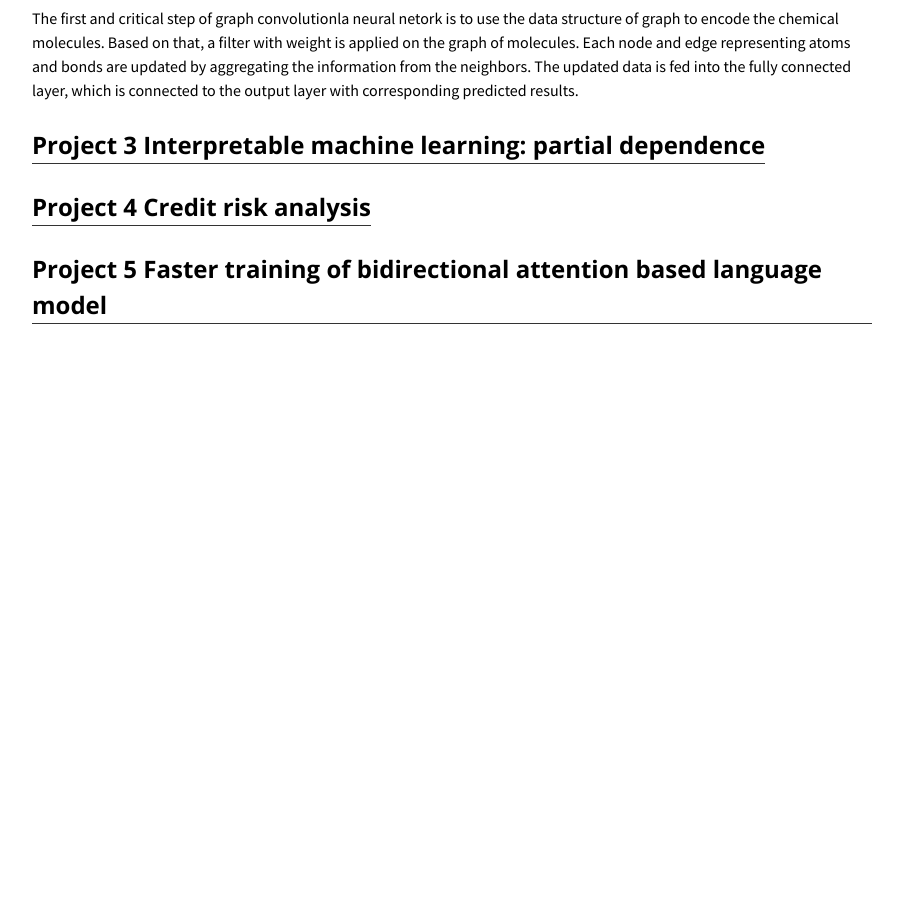
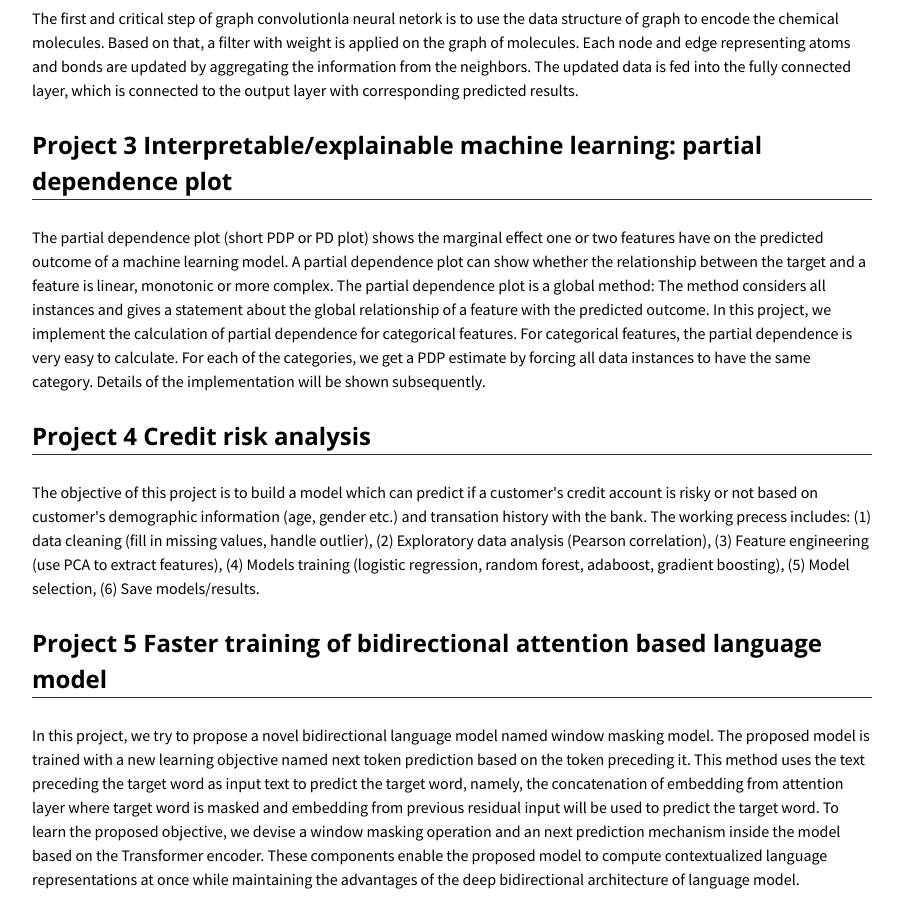
Before and after one commit to timhuang123/resume.github.io, a plain HTML site: page widgets.html in a window 1280 px wide. Shown: the part 600-1521 px from the top of the page, without its empty margins (188-1089 px from the left). Before the commit the page ends 954 px from the top, so only its background shows below. Drawn offline with nearby package versions, Linux system fonts and the light colour scheme.

Commit message:
Add files via upload

```diff
--- a/widgets.html
+++ b/widgets.html
@@ -71,20 +71,53 @@
 
 
             <div class="flex-item flex-column">
-              <h2 class="add-top-margin">Project 3 Interpretable machine learning: partial dependence</h2>
+              <h2 class="add-top-margin">Project 3 Interpretable/explainable machine learning: partial dependence plot</h2>
               <hr>
+              <p class="text add-top-margin">
+                The partial dependence plot (short PDP or PD plot) shows the marginal effect one or two features
+                have on the predicted outcome of a machine learning model. A partial dependence plot can show
+                whether the relationship between the target and a feature is linear, monotonic or more complex.
+                The partial dependence plot is a global method: The method considers all instances and gives a
+                statement about the global relationship of a feature with the predicted outcome.
+
+                In this project, we implement the calculation of partial dependence for categorical features.
+                For categorical features, the partial dependence is very easy to calculate. For each of the
+                categories, we get a PDP estimate by forcing all data instances to have the same category.
+                Details of the implementation will be shown subsequently.
+              </p>
             </div>
 
 
             <div class="flex-item flex-column">
               <h2 class="add-top-margin">Project 4 Credit risk analysis</h2>
               <hr>
+              <p class="text add-top-margin">
+                The objective of this project is to build a model which can predict if a customer's credit account is risky or not
+                based on customer's demographic information (age, gender etc.) and transation history with the bank.
+                The working precess includes: (1) data cleaning (fill in missing values, handle outlier), (2) Exploratory data analysis (Pearson correlation),
+                (3) Feature engineering (use PCA to extract features), (4) Models training (logistic regression, random forest,
+                adaboost, gradient boosting), (5) Model selection, (6) Save models/results.
+              </p>
             </div>
 
 
             <div class="flex-item flex-column">
               <h2 class="add-top-margin">Project 5 Faster training of bidirectional attention based language model </h2>
               <hr>
+              <p class="text add-top-margin">
+                In this project, we try to propose a novel bidirectional language model named window masking model.
+                The proposed model is trained with a new learning objective named next token prediction based on
+                the token preceding it. This method uses the text preceding the target word as input text to
+                predict the target word, namely, the concatenation of embedding from attention layer where target word
+                is masked and embedding from previous residual input will be used to predict the target word.
+                To learn the proposed objective, we devise a window masking operation and an next prediction
+                mechanism inside the model based on the Transformer encoder. These components enable the proposed
+                model to compute contextualized language representations at once while maintaining the advantages
+                of the deep bidirectional architecture of language model.
+              </p>
+
+
+
             </div>
           </div>
         <!-------------------------------------------------------------------------------------------->
```
